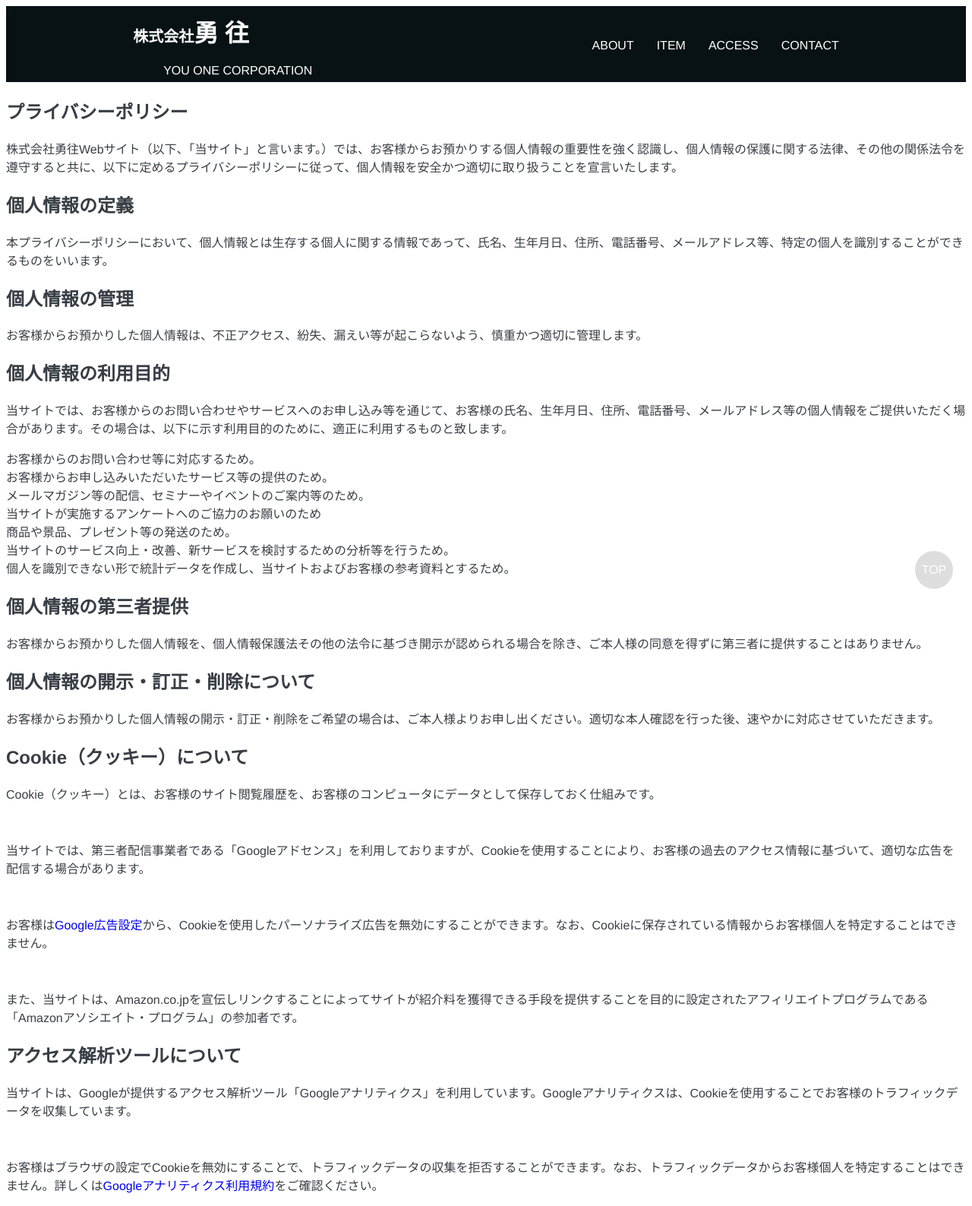
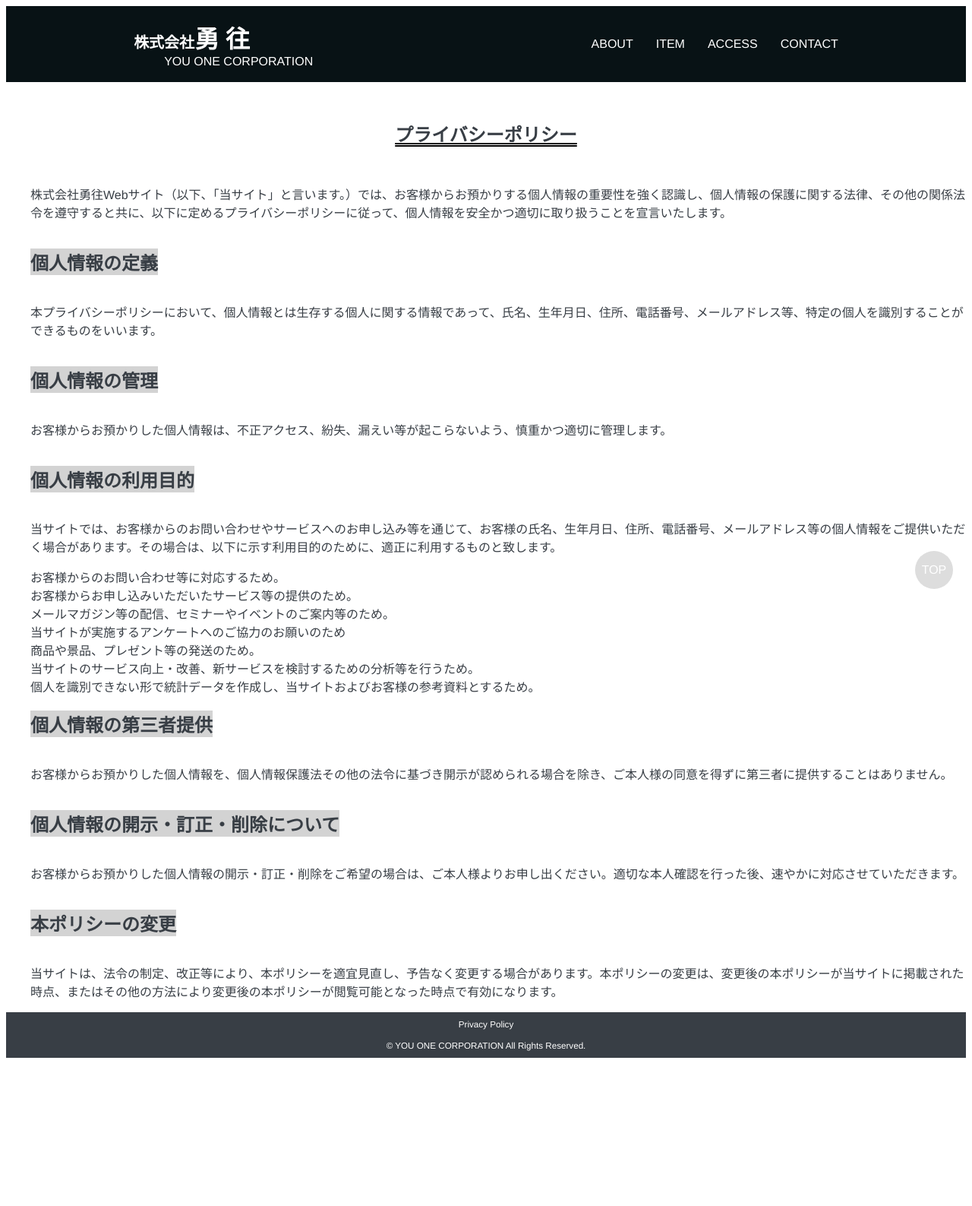
Before and after one commit to Katoma575/YouOneCorpCorporateWebSite, a plain HTML site: page Privacy-Policy.html in a window 1280 px wide. Shown: the top 1587 px of the page at 76% size. After the commit the page ends 1400 px from the top, so only its background shows below. Drawn offline with nearby package versions, Linux system fonts and the light colour scheme.

Commit message:
adjust privacy policy

```diff
--- a/Privacy-Policy.html
+++ b/Privacy-Policy.html
@@ -12,8 +12,8 @@
     <header id="header-pp">
         <div class="header-wrapper">
           <div class="header-name">
-            <h1 class="site-title"><a href="index.html#top">株式会社<span>勇 往</span></a></h1>
-            <p class="site-title"><a href="index.html#top">YOU ONE CORPORATION</a></p>
+            <h1 id="top", class="site-title-pp"><a href="index.html#top">株式会社<span>勇 往</span></a></h1>
+            <p><a href="index.html#top" id="logo-en">YOU ONE CORPORATION</a></p>
           </div>
           <nav class="navi">
             <ul>
@@ -40,7 +40,7 @@
 <p>お客様からお預かりした個人情報を、個人情報保護法その他の法令に基づき開示が認められる場合を除き、ご本人様の同意を得ずに第三者に提供することはありません。</p>
 <h2>個人情報の開示・訂正・削除について</h2>
 <p>お客様からお預かりした個人情報の開示・訂正・削除をご希望の場合は、ご本人様よりお申し出ください。適切な本人確認を行った後、速やかに対応させていただきます。</p>
-<h2>Cookie（クッキー）について</h2>
+<!-- <h2>Cookie（クッキー）について</h2>
 <p>Cookie（クッキー）とは、お客様のサイト閲覧履歴を、お客様のコンピュータにデータとして保存しておく仕組みです。</p>
 <br>
 <p>当サイトでは、第三者配信事業者である「Googleアドセンス」を利用しておりますが、Cookieを使用することにより、お客様の過去のアクセス情報に基づいて、適切な広告を配信する場合があります。</p>
@@ -48,17 +48,18 @@
 <p>お客様は<a href="https://adssettings.google.com/authenticated">Google広告設定</a>から、Cookieを使用したパーソナライズ広告を無効にすることができます。なお、Cookieに保存されている情報からお客様個人を特定することはできません。</p>
 <br>
 <p>また、当サイトは、Amazon.co.jpを宣伝しリンクすることによってサイトが紹介料を獲得できる手段を提供することを目的に設定されたアフィリエイトプログラムである「Amazonアソシエイト・プログラム」の参加者です。</p>
-<h2>アクセス解析ツールについて</h2>
-<p>当サイトは、Googleが提供するアクセス解析ツール「Googleアナリティクス」を利用しています。Googleアナリティクスは、Cookieを使用することでお客様のトラフィックデータを収集しています。</p>
+<!-- <h2>アクセス解析ツールについて</h2> -->
+<!-- <p>当サイトは、Googleが提供するアクセス解析ツール「Googleアナリティクス」を利用しています。Googleアナリティクスは、Cookieを使用することでお客様のトラフィックデータを収集しています。</p>
 <br>
-<p>お客様はブラウザの設定でCookieを無効にすることで、トラフィックデータの収集を拒否することができます。なお、トラフィックデータからお客様個人を特定することはできません。詳しくは<a href="https://marketingplatform.google.com/about/analytics/terms/jp/">Googleアナリティクス利用規約</a>をご確認ください。</p>
+<p>お客様はブラウザの設定でCookieを無効にすることで、トラフィックデータの収集を拒否することができます。なお、トラフィックデータからお客様個人を特定することはできません。詳しくは<a href="https://marketingplatform.google.com/about/analytics/terms/jp/">Googleアナリティクス利用規約</a>をご確認ください。</p> -->
 <h2>本ポリシーの変更</h2>
 <p>当サイトは、法令の制定、改正等により、本ポリシーを適宜見直し、予告なく変更する場合があります。本ポリシーの変更は、変更後の本ポリシーが当サイトに掲載された時点、またはその他の方法により変更後の本ポリシーが閲覧可能となった時点で有効になります。</p>
 </section>
 <footer class="footer">
-    <div class="footer-inner">
-      <p><small>&copy; YOU ONE CORPORATION All Rights Reserved.</small></p>
-    </div>
+  <div class="footer-inner">
+    <p><small>Privacy Policy</small></p>
+    <p><small>&copy; YOU ONE CORPORATION All Rights Reserved.</small></p>
+  </div>
 </footer>
 
 <script>
--- a/css/style.css
+++ b/css/style.css
@@ -660,10 +660,16 @@ form #wrapper-button {
 
 /* privacy policy  */
 
+.site-title-pp a {
+  padding: 0;
+  color: white;
+}
+
 .site-title a {
   color: white;
-  /* text-decoration: none; */
+  padding: 0;
 }
+
 #header-pp {
   max-width: 100%;
   height: 100px;
@@ -671,3 +677,24 @@ form #wrapper-button {
   background-color: #081215;
   font: "Helvetica Neue";
 }
+
+#logo-en {
+  color: white;
+}
+
+.privacy-policy h1 {
+  text-align: center;
+  text-decoration: underline double black;
+  margin: 50px auto;
+}
+.privacy-policy h2 {
+  display: inline-block;
+  background: lightgray;
+  margin-left: 2rem;
+}
+.privacy-policy p {
+  margin-left: 2rem;
+}
+.privacy-policy ul {
+  margin-left: 2rem;
+}
```
Also changed, not shown: index.html (+1 -0 lines).
